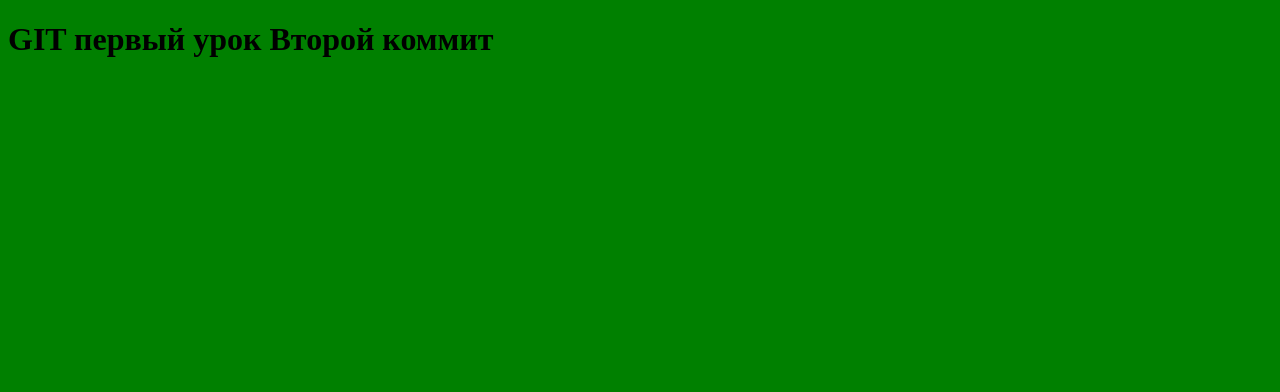
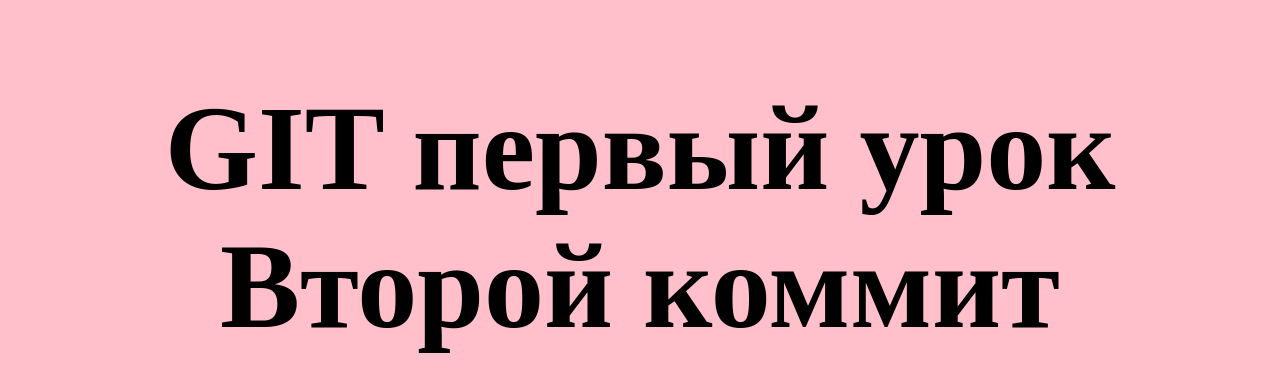
Before and after one commit to AntonyPC/NEW, a plain HTML site: page index.html in a window 1280 px wide. Drawn offline with Linux system fonts and the light colour scheme.

Commit message:
set changes

```diff
--- a/style.css
+++ b/style.css
@@ -1,4 +1,7 @@
 .BG{
-	background-color: green;
+	background-color: pink;
+	text-align: center;
+	font-size: 60px;
+
 
 }
```
